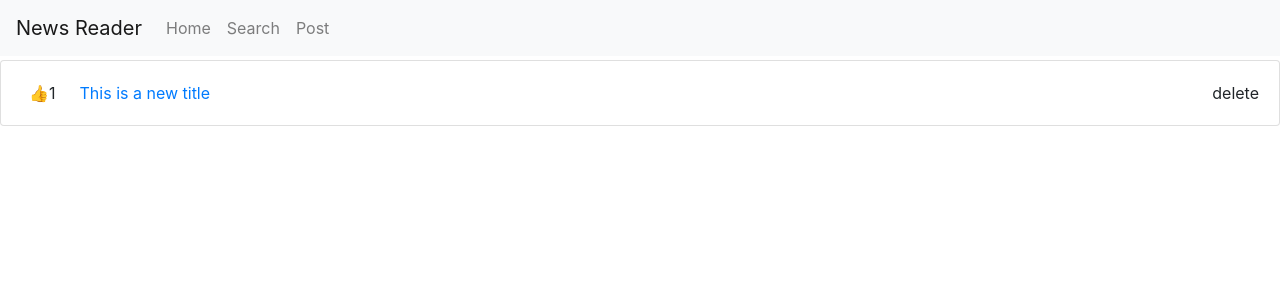
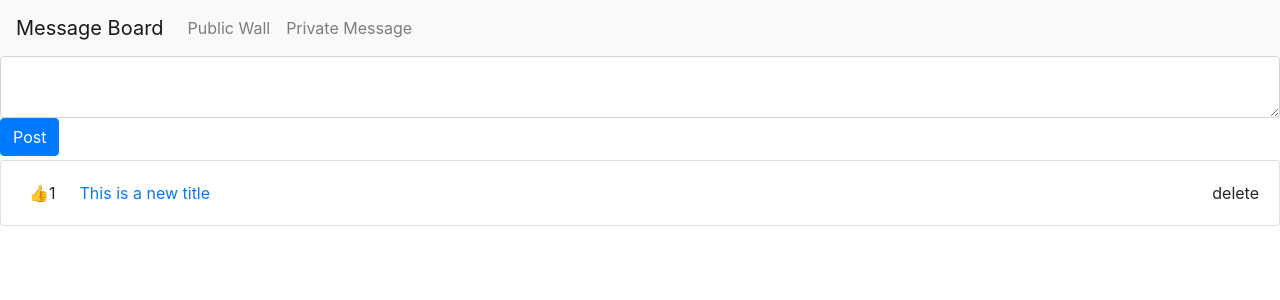
Before and after one commit to pavankumarchalla/message-board-redux, a React (Create React App) app: page / in a window 1280 px wide. Shown: the top 300 px of the page. Built offline with nearby package versions, Linux system fonts and the light colour scheme.

Commit message:
Message design ready Components organized neatly

```diff
--- a/src/components/App.js
+++ b/src/components/App.js
@@ -1,27 +1,21 @@
 import React from "react";
-import PostList from "./PostList";
+import { BrowserRouter, Route } from "react-router-dom";
 import "bootstrap/dist/css/bootstrap.css";
+import Navbar from "./Navbar";
+import PublicBoard from "./publicBoard/PublicBoard";
+import PrivateMessage from "./privateBoard/PrivateBoard";
 
 class App extends React.Component {
-  state = {
-    posts: [
-      {
-        id: 1,
-        title: "This is a new title",
-        url: "http://google.com"
-      }
-    ]
-  };
-
-  addPost(post) {
-    //this.setState({ posts: [...this.state.posts, post] });
-  }
-
   render() {
     return (
       <div>
-        {/* <TodoForm addTodo={item => this.props.addTodo(item)} /> */}
-        <PostList posts={this.state.posts} deletePost={this.deletePost} />
+        <BrowserRouter>
+          <div>
+            <Navbar />
+            <Route path="/" exact component={PublicBoard} />
+            <Route path="/private" component={PrivateMessage} />
+          </div>
+        </BrowserRouter>
       </div>
     );
   }
--- a/src/components/Navbar.js
+++ b/src/components/Navbar.js
@@ -7,7 +7,7 @@ class Navbar extends React.Component {
       <div>
         <nav className="navbar navbar-expand-lg navbar-light bg-light">
           <Link className="navbar-brand" to="/">
-            News Reader
+            Message Board
           </Link>
           <button
             className="navbar-toggler"
@@ -24,17 +24,12 @@ class Navbar extends React.Component {
             <ul className="navbar-nav">
               <li className="nav-item">
                 <Link className="nav-link" to="/">
-                  Home <span className="sr-only">(current)</span>
+                  Public Wall <span className="sr-only">(current)</span>
                 </Link>
               </li>
               <li className="nav-item">
-                <Link className="nav-link" to="/search">
-                  Search
-                </Link>
-              </li>
-              <li className="nav-item">
-                <Link className="nav-link" to="/post">
-                  Post
+                <Link className="nav-link" to="/private">
+                  Private Message
                 </Link>
               </li>
             </ul>
--- a/src/components/PostForm.js
+++ b/src/components/privateBoard/PrivateBoard.js
@@ -1,6 +1,6 @@
 import React from "react";
 
-class PostForm extends React.Component {
+class PrivateMessage extends React.Component {
   constructor(props) {
     super(props);
     this.state = {
@@ -54,4 +54,4 @@ class PostForm extends React.Component {
     );
   }
 }
-export default PostForm;
+export default PrivateMessage;
--- /dev/null
+++ b/src/components/publicBoard/PublicBoard.js
@@ -0,0 +1,31 @@
+import React, { Component } from "react";
+import PublicList from "./PublicList";
+import PublicForm from "./PublicForm";
+
+class PublicBoard extends Component {
+  state = {
+    posts: [
+      {
+        id: 1,
+        title: "This is a new title",
+        url: "http://google.com"
+      }
+    ]
+  };
+
+  addPost(post) {
+    //this.setState({ posts: [...this.state.posts, post] });
+  }
+  render() {
+    return (
+      <div>
+        <div>
+          <PublicForm />
+          <PublicList posts={this.state.posts} deletePost={this.deletePost} />
+        </div>
+      </div>
+    );
+  }
+}
+
+export default PublicBoard;
--- /dev/null
+++ b/src/components/publicBoard/PublicForm.js
@@ -0,0 +1,14 @@
+import React, { Component } from "react";
+
+class PublicForm extends Component {
+  render() {
+    return (
+      <div>
+        <textarea className="form-control" />
+        <button className="btn btn-primary">Post</button>
+      </div>
+    );
+  }
+}
+
+export default PublicForm;
--- a/src/index.js
+++ b/src/index.js
@@ -1,19 +1,5 @@
 import React from "react";
 import ReactDOM from "react-dom";
-import { BrowserRouter, Route } from "react-router-dom";
 import App from "./components/App";
-import PostForm from "./components/PostForm";
-import Navbar from "./components/Navbar";
 
-ReactDOM.render(
-  <div>
-    <BrowserRouter>
-      <div>
-        <Navbar />
-        <Route path="/" exact component={App} />
-        <Route path="/post" component={PostForm} />
-      </div>
-    </BrowserRouter>
-  </div>,
-  document.getElementById("root")
-);
+ReactDOM.render(<App />, document.getElementById("root"));
```
Also changed, not shown: src/components/privateBoard/PrivateForm.js (added, +9 -0 lines), src/components/privateBoard/PrivateList.js (added, +9 -0 lines), src/components/publicBoard/PublicList.js (renamed from src/components/PostList.js).
